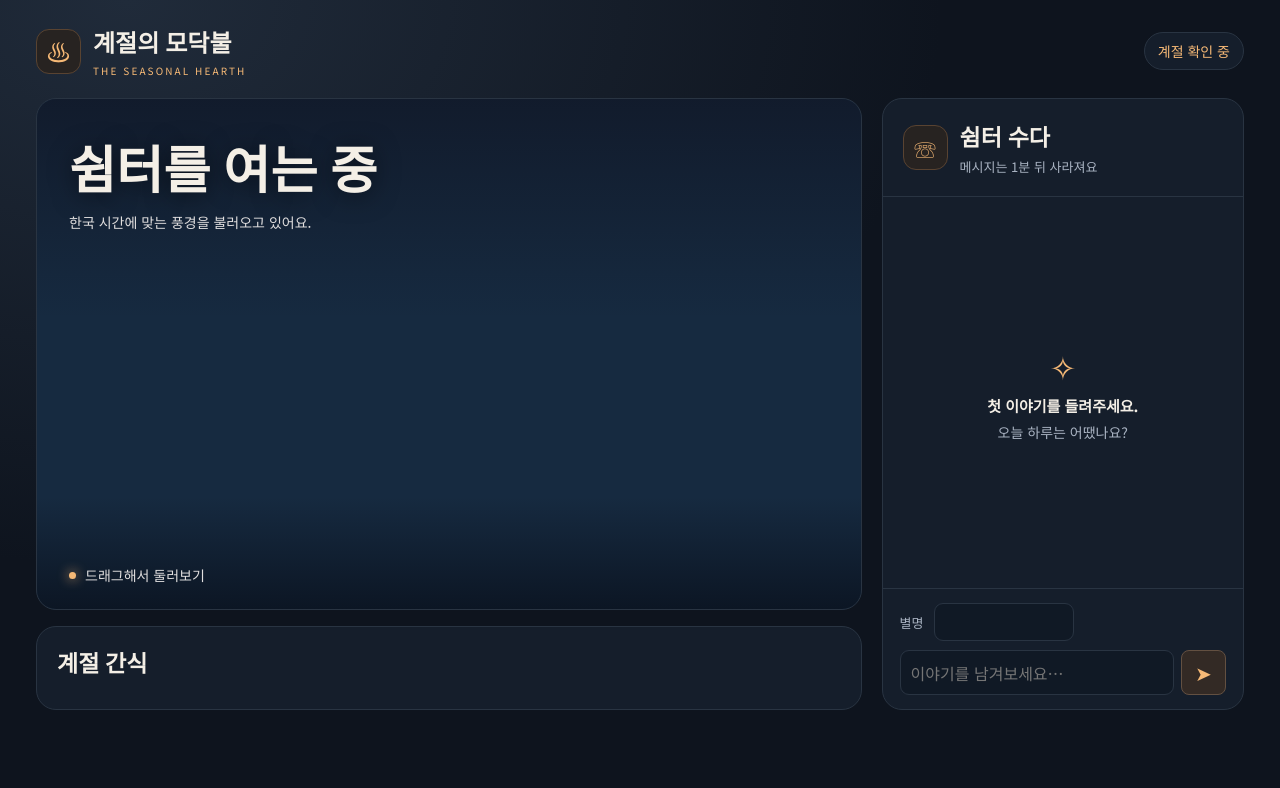
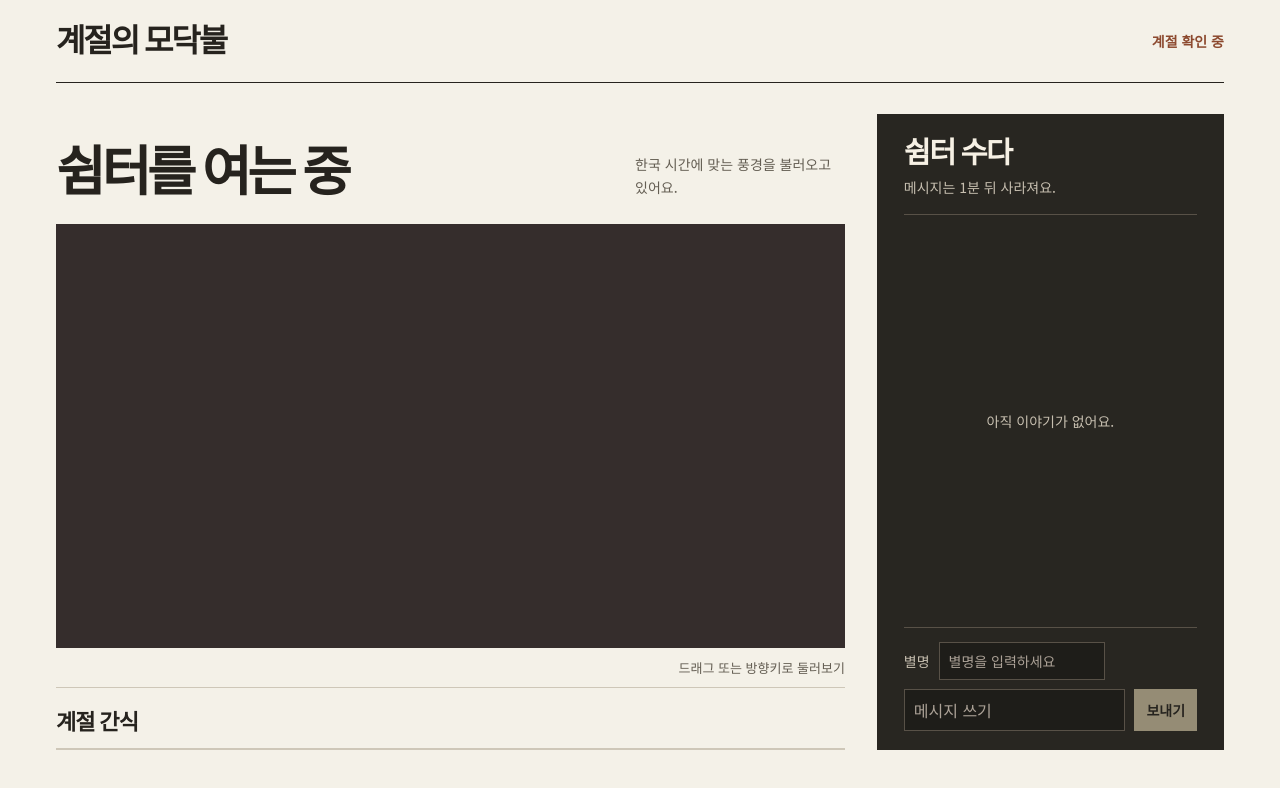
Before and after one commit to dippydro22/community, a website with bundled scripts: page public/index.html in a window 1280 px wide. Built offline with nearby package versions, Linux system fonts and the light colour scheme; a web font is replaced by a local one.

Commit message:
Redesign the seasonal hearth interface

```diff
--- a/admin.js
+++ b/admin.js
@@ -23,8 +23,8 @@ export async function handleAdmin(request, password = process.env.ADMIN_PASSWORD
   const html = (await readFile(new URL('./public/index.html', import.meta.url), 'utf8'))
     .replace('<body>', '<body data-preview="' + season + '">')
     .replace('<title>계절의 모닥불</title>', '<title>계절 미리보기 · 계절의 모닥불</title>')
-    .replace('<div class="calendar" id="calendar" aria-live="polite">계절 확인 중</div>',
-      '<div class="preview-tools"><a href="/">쉼터로 돌아가기</a><nav aria-label="미리 볼 계절">' + nav + '</nav></div>')
+    .replace(/<!-- header-tools:start -->[\s\S]*?<!-- header-tools:end -->/,
+      '<div class="preview-tools"><span class="preview-title">계절 미리보기</span><nav aria-label="미리 볼 계절">' + nav + '</nav></div>')
     .replace(/    <section class="chat"[\s\S]*?<\/section>/, '')
   return new Response(request.method === 'HEAD' ? null : html, { headers: {...headers, 'Content-Type':'text/html; charset=utf-8'} })
 }
--- a/public/app.js
+++ b/public/app.js
@@ -3,10 +3,10 @@ import { cookingState, cookAction } from './cooking.js'
 
 const $ = (selector) => document.querySelector(selector)
 const seasons = {
-  winter: ['❄', '겨울 쉼터', '눈 내리는 모닥불', '눈 덮인 숲에서 불을 쬐며 잠깐 쉬어가요.', '눈 덮인 소나무 숲', '모닥불 간식', '불에 올리고 알맞은 때에 꺼내보세요.', [['🍠', '군고구마', 60, 18], ['🍡', '마시멜로', 12, 5]]],
-  spring: ['✿', '봄 쉼터', '벚꽃 아래 소풍', '꽃잎이 내려앉는 자리에서 돗자리를 펴요.', '벚꽃이 핀 공원', '피크닉 간식', '돗자리에서 간식을 하나 골라보세요.', [['🍓', '딸기'], ['🍙', '주먹밥']]],
-  summer: ['☀', '여름 쉼터', '파도가 밀려오는 해변', '바닷바람을 맞으며 시원한 간식을 나눠요.', '햇살 가득한 모래사장', '해변 간식', '더위를 식혀 줄 간식을 골라보세요.', [['🍉', '수박'], ['🍧', '빙수']]],
-  autumn: ['❧', '가을 쉼터', '낙엽 쌓인 캠핑장', '단풍 사이로 해가 지면 캠핑 의자에 앉아요.', '단풍나무 숲속 캠핑장', '캠핑 간식', '불에 올리고 알맞은 때에 꺼내보세요.', [['🌰', '군밤', 24, 10], ['🌽', '구운 옥수수', 35, 12]]]
+  winter: ['겨울 쉼터', '눈 내리는 모닥불', '눈 덮인 숲에서 불을 쬐며 잠깐 쉬어가요.', '눈 덮인 소나무 숲', '모닥불 간식', '불에 올리고 알맞은 때에 꺼내보세요.', [['군고구마', 60, 18], ['마시멜로', 12, 5]]],
+  spring: ['봄 쉼터', '벚꽃 아래 소풍', '꽃잎이 내려앉는 자리에서 돗자리를 펴요.', '벚꽃이 핀 공원', '피크닉 간식', '돗자리에서 간식을 하나 골라보세요.', [['딸기'], ['주먹밥']]],
+  summer: ['여름 쉼터', '파도가 밀려오는 해변', '바닷바람을 맞으며 시원한 간식을 나눠요.', '햇살 가득한 모래사장', '해변 간식', '더위를 식혀 줄 간식을 골라보세요.', [['수박'], ['빙수']]],
+  autumn: ['가을 쉼터', '낙엽 쌓인 캠핑장', '단풍 사이로 해가 지면 캠핑 의자에 앉아요.', '단풍나무 숲속 캠핑장', '캠핑 간식', '불에 올리고 알맞은 때에 꺼내보세요.', [['군밤', 24, 10], ['구운 옥수수', 35, 12]]]
 }
 
 const cooking = new Map()
@@ -18,9 +18,9 @@ let foodCards = []
 function selectSeason(key) {
   season = key
   scene.setSeason(key)
-  const [icon, label, title, description, place, foodTitle, hint, foods] = seasons[key]
+  const [label, title, description, place, foodTitle, hint, foods] = seasons[key]
   document.documentElement.dataset.season = key
-  $('#season-label').textContent = icon + '　' + label
+  $('#season-label').textContent = label
   $('#scene-title').textContent = title
   $('#scene-description').textContent = description
   $('#season-label').hidden = false
@@ -36,21 +36,24 @@ function selectSeason(key) {
     $('#chat-status').textContent = ''
     $('#chat-form button').disabled = false
   }
-  $('#scene-place').textContent = place + ' · 드래그해서 둘러보기'
+  $('#scene-place').textContent = place
   $('#food-title').textContent = foodTitle
   $('#food-hint').textContent = hint
-  foodCards = foods.map(([emoji, name, duration, grace], index) => {
+  foodCards = foods.map(([name, duration, grace], index) => {
     const id = key + index
     const card = document.createElement('div')
     card.className = 'food'
-    card.innerHTML = '<span class="food-emoji" aria-hidden="true"></span><div><strong class="food-name"></strong><span class="food-state"></span></div><button type="button"></button>'
-    card.querySelector('.food-emoji').textContent = emoji
+    card.innerHTML = '<div><strong class="food-name"></strong><span class="food-state"></span><progress class="food-progress" max="1" hidden></progress></div><button type="button"></button>'
     card.querySelector('.food-name').textContent = name
     const state = card.querySelector('.food-state')
     const button = card.querySelector('button')
+    const meter = card.querySelector('progress')
+    meter.setAttribute('aria-label', name + ' 익은 정도')
     const update = () => {
       const { stage, elapsed, progress } = cookingState(cooking.get(id), duration, grace, performance.now())
       scene.setFood(index, { stage, progress })
+      meter.hidden = !['cooking','paused','ready'].includes(stage)
+      if (!meter.hidden) meter.value = progress
       let detail
       let action
       if (stage === 'cooking') {
@@ -100,12 +103,17 @@ function startChat() {
   try { nickname.value = localStorage.getItem('hearth-nickname') ?? '' } catch {}
   const list = $('#messages')
   const status = $('#chat-status')
+  const dateLabel = $('#calendar-date')
+  const dateFormat = new Intl.DateTimeFormat('ko-KR', {timeZone:'Asia/Seoul', month:'long', day:'numeric'})
+  const dateKey = new Intl.DateTimeFormat('sv-SE', {timeZone:'Asia/Seoul', year:'numeric', month:'2-digit', day:'2-digit'})
   let clockOffset = 0
   let newestServerTime = 0
   let latestRequest = 0
   function applySeason(state) {
     if (state.now < newestServerTime) return false
     newestServerTime = state.now
+    dateLabel.dateTime = dateKey.format(state.now)
+    dateLabel.textContent = dateFormat.format(state.now)
     if (state.season !== season && Object.hasOwn(seasons, state.season)) selectSeason(state.season)
     clockOffset = state.now - Date.now()
     clearTimeout(seasonTimer)
--- a/public/index.html
+++ b/public/index.html
@@ -3,7 +3,7 @@
 <head>
   <meta charset="utf-8">
   <meta name="viewport" content="width=device-width, initial-scale=1">
-  <meta name="theme-color" content="#101723">
+  <meta name="theme-color" content="#f4f1e8">
   <meta name="description" content="계절의 풍경 속에서 먹거리를 즐기고 이야기를 나누는 쉼터">
   <title>계절의 모닥불</title>
   <link rel="preconnect" href="https://fonts.googleapis.com">
@@ -13,33 +13,64 @@
   <script type="module" src="/app.js"></script>
 </head>
 <body>
+  <a class="skip" href="#chat-title">채팅으로 바로 가기</a>
   <header class="top">
-    <div class="brand"><span class="brand-icon" aria-hidden="true">♨</span><div><strong>계절의 모닥불</strong><small>THE SEASONAL HEARTH</small></div></div>
-    <div class="calendar" id="calendar" aria-live="polite">계절 확인 중</div>
+    <a class="brand" href="/">계절의 모닥불</a>
+    <!-- header-tools:start -->
+    <div class="calendar">
+      <span id="calendar">계절 확인 중</span>
+      <time id="calendar-date"></time>
+    </div>
+    <!-- header-tools:end -->
   </header>
   <main>
     <div class="left">
-      <section class="scene" aria-labelledby="scene-title">
-        <canvas tabindex="0" aria-label="3D 풍경. 드래그하거나 방향키로 둘러볼 수 있어요."></canvas><p class="scene-error" hidden>이 기기에서 3D 풍경을 표시할 수 없어요.</p>
-        <div class="scene-copy"><div id="season-label" hidden></div><h1 id="scene-title">쉼터를 여는 중</h1><p id="scene-description">한국 시간에 맞는 풍경을 불러오고 있어요.</p></div>
-        <div class="scene-foot"><span aria-hidden="true"></span><p id="scene-place">드래그해서 둘러보기</p></div>
+      <section class="place" aria-labelledby="scene-title">
+        <div class="place-heading">
+          <div>
+            <p id="season-label" hidden></p>
+            <h1 id="scene-title">쉼터를 여는 중</h1>
+          </div>
+          <p id="scene-description">한국 시간에 맞는 풍경을 불러오고 있어요.</p>
+        </div>
+        <figure>
+          <div class="scene">
+            <canvas tabindex="0" aria-label="3D 풍경" aria-describedby="scene-controls"></canvas>
+            <p class="scene-error" hidden>이 기기에서 3D 풍경을 표시할 수 없어요.</p>
+          </div>
+          <figcaption>
+            <span id="scene-place"></span>
+            <span id="scene-controls">드래그 또는 방향키로 둘러보기</span>
+          </figcaption>
+        </figure>
       </section>
       <section class="food-section" aria-labelledby="food-title">
-        <div class="food-heading"><h2 id="food-title">계절 간식</h2><p id="food-hint"></p></div>
+        <div class="food-heading">
+          <h2 id="food-title">계절 간식</h2>
+          <p id="food-hint"></p>
+        </div>
         <div id="foods"></div>
         <p id="food-feedback" class="sr-only" role="status"></p>
       </section>
     </div>
     <section class="chat" aria-labelledby="chat-title">
-      <div class="chat-head"><div class="chat-icon" aria-hidden="true">☏</div><div><h2 id="chat-title">쉼터 수다</h2><p>메시지는 1분 뒤 사라져요</p></div></div>
+      <header class="chat-head">
+        <h2 id="chat-title" tabindex="-1">쉼터 수다</h2>
+        <p>메시지는 1분 뒤 사라져요.</p>
+      </header>
       <div class="chat-content">
-        <div class="empty" id="empty"><span aria-hidden="true">✧</span><strong>첫 이야기를 들려주세요.</strong><p>오늘 하루는 어땠나요?</p></div>
+        <p class="empty" id="empty">아직 이야기가 없어요.</p>
         <ul id="messages" aria-label="채팅 메시지" aria-live="polite"></ul>
       </div>
       <form id="chat-form">
-        <label for="nickname">별명</label>
-        <input id="nickname" maxlength="20" autocomplete="nickname" required>
-        <div class="compose"><input id="message" aria-label="메시지" placeholder="이야기를 남겨보세요…" maxlength="300" required><button type="submit" aria-label="메시지 보내기" disabled>➤</button></div>
+        <div class="nickname-row">
+          <label for="nickname">별명</label>
+          <input id="nickname" maxlength="20" autocomplete="nickname" placeholder="별명을 입력하세요" required>
+        </div>
+        <div class="compose">
+          <input id="message" aria-label="메시지" placeholder="메시지 쓰기" maxlength="300" required>
+          <button type="submit" disabled>보내기</button>
+        </div>
         <p id="chat-status" role="status"></p>
       </form>
     </section>
--- a/public/style.css
+++ b/public/style.css
@@ -1,19 +1,217 @@
-:root{color-scheme:dark;--bg:#0e141e;--panel:#151e2b;--line:#293442;--text:#f4efe6;--muted:#aab4c3;--accent:#f6b976;font:16px "Noto Sans KR",sans-serif}
-[data-season=spring]{--accent:#f9aebf}[data-season=summer]{--accent:#82e1e1}[data-season=autumn]{--accent:#ffc482}
-*{box-sizing:border-box}body{margin:0;color:var(--text);background:radial-gradient(ellipse at 10% 0%,#202b3a,transparent 50%),var(--bg);min-height:100dvh}button,input{font:inherit}button{cursor:pointer}button:focus-visible,input:focus-visible{outline:2px solid var(--accent);outline-offset:3px}h1,h2,p{margin:0}
-.top,main{width:min(1480px,100% - 72px);margin:auto}.top{display:flex;justify-content:space-between;align-items:center;padding:24px 0 20px;gap:18px}.brand{display:flex;align-items:center;gap:12px}.brand-icon,.chat-icon{display:grid;place-items:center;width:45px;height:45px;border:1px solid #594331;border-radius:13px;color:var(--accent);background:#272321;font-size:25px}.brand strong{font:700 24px "Gowun Batang",serif;display:block}.brand small{display:block;color:var(--accent);font-size:10px;letter-spacing:.21em;margin-top:4px}
-main{display:grid;grid-template-columns:minmax(0,1fr) minmax(305px,30%);gap:20px;padding-bottom:30px}.left{display:grid;gap:16px;min-width:0}.scene,.food-section,.chat{border:1px solid var(--line);border-radius:20px;overflow:hidden;background:var(--panel)}.scene{height:clamp(440px,64vh,700px);position:relative;isolation:isolate;background:#162a40}.scene canvas,.scene:after{position:absolute;inset:0;width:100%;height:100%}.scene canvas{z-index:-2;cursor:grab;touch-action:none}.scene canvas:active{cursor:grabbing}.scene canvas:focus-visible{outline:2px solid var(--accent);outline-offset:-5px}.scene:after{content:"";pointer-events:none;z-index:-1;background:linear-gradient(180deg,#101625bd,transparent 43%,transparent 78%,#080e19b8)}.scene-copy,.scene-foot{pointer-events:none}.scene-error{position:absolute;inset:55% 20px auto;text-align:center}
-.scene-copy{padding:30px 32px}.scene-copy div:not([hidden]){display:inline-block;border:1px solid #ffffff35;border-radius:40px;padding:5px 12px;background:#09132398;color:#ffdfbe;font-size:13px}.scene h1{font:700 clamp(34px,4vw,63px)/1.23 "Gowun Batang",serif;margin:12px 0 8px;text-shadow:0 3px 25px #0008}.scene-copy p,.scene-foot{color:#e1dfdf;font-size:14px}.scene-foot{position:absolute;left:32px;bottom:24px;display:flex;align-items:center;gap:9px}.scene-foot span{width:7px;height:7px;background:var(--accent);border-radius:100%;box-shadow:0 0 12px var(--accent)}
-.food-section{padding:18px 20px}.food-heading{display:flex;align-items:baseline;gap:12px;margin-bottom:12px}.food-heading h2,.chat h2{font:700 23px "Gowun Batang",serif}.food-heading p,.chat-head p{font-size:13px;color:var(--muted)}#foods{display:grid;grid-template-columns:1fr 1fr;gap:10px}.food{display:grid;grid-template-columns:auto minmax(0,1fr) auto;align-items:center;gap:10px;background:#1c2735;border:1px solid #2e3b4b;padding:10px;border-radius:12px}.food-emoji{font-size:24px;background:#292827;padding:6px;border-radius:8px}.food-name{display:block;font-size:15px}.food-state{display:block;font-size:13px;color:var(--muted);margin-top:2px}.food button,.compose button{border:1px solid #635041;background:#332a25;color:var(--accent);border-radius:8px;padding:7px 9px;font-size:13px}.food button:hover,.compose button:hover{background:#504032}
-.chat{display:flex;flex-direction:column;min-height:0;max-height:calc(clamp(440px,64vh,700px) + 154px)}.chat-head{display:flex;align-items:center;gap:12px;padding:20px;border-bottom:1px solid var(--line)}.chat-head p{margin-top:4px}.chat-icon{font-size:22px}.chat-content{position:relative;flex:1;min-height:230px;display:flex;flex-direction:column;overflow:hidden}.empty{position:absolute;inset:0;display:flex;flex-direction:column;justify-content:center;align-items:center;text-align:center;gap:6px;color:var(--muted)}.empty[hidden]{display:none}.empty span{color:var(--accent);font-size:32px}.empty strong{color:var(--text);font-size:15px}.empty p{font-size:14px}#messages{list-style:none;margin:0;padding:18px;overflow:auto;flex:1}.message{margin:0 0 14px;transition:opacity 1s linear}.message.fading{opacity:0}.message b{font-size:13px;color:var(--accent)}.message p{margin-top:4px;background:#202c3a;border-radius:0 11px 11px;padding:8px 11px;white-space:pre-wrap;overflow-wrap:anywhere}
-form{padding:14px 17px;border-top:1px solid var(--line)}form label{font-size:13px;color:var(--muted);margin-right:6px}input{background:#101925;border:1px solid var(--line);border-radius:9px;color:var(--text);padding:8px 10px;min-width:0}#nickname{font-size:14px;width:140px}.compose{display:flex;gap:7px;margin-top:9px}.compose input{flex:1}.compose button{font-size:20px;width:45px}#chat-status:not(:empty){margin-top:7px;color:#ffceaa;font-size:13px}.sr-only{position:absolute;width:1px;height:1px;overflow:hidden;clip-path:inset(50%)}
-@media(max-width:1000px){.top,main{width:calc(100% - 32px)}main{gap:12px}.food-heading{display:block}.food{grid-template-columns:auto 1fr}.food button{grid-column:1/-1}}
-@media(max-width:720px){.top{flex-wrap:wrap;padding:15px 0}main{grid-template-columns:1fr}.scene{height:clamp(320px,58vh,480px)}.scene-copy{padding:23px 20px}.scene-foot{left:20px}.chat{height:490px;max-height:none}.food-section{padding:15px}.food-heading p{margin-top:4px}}
-@media(prefers-reduced-motion:reduce){*,*::before,*::after{transition:none!important}}
-.calendar{border:1px solid var(--line);border-radius:30px;background:#151e2b;padding:8px 13px;color:var(--accent);font-size:14px;white-space:nowrap}
-body[data-preview] main{grid-template-columns:minmax(0,1fr)}
-.preview-tools{display:flex;align-items:center;flex-wrap:wrap;gap:12px}
-.preview-tools a{color:var(--muted);font-size:14px;text-underline-offset:3px}
-.preview-tools nav{display:flex;gap:5px;padding:4px;border:1px solid var(--line);border-radius:12px;background:var(--panel)}
-.preview-tools button{border:1px solid transparent;border-radius:8px;padding:6px 11px;background:none;color:var(--muted);font-size:14px}
-.preview-tools button[aria-pressed=true],.preview-tools button:hover{border-color:#635041;background:#332a25;color:var(--accent)}
+:root {
+  color-scheme: light;
+  --paper: #f4f1e8;
+  --ink: #26231e;
+  --muted: #645e53;
+  --rule: #cec7b8;
+  --accent: #8c492e;
+  --scene: #352d2c;
+  --chat-bg: #282621;
+  --chat-ink: #f6f0e4;
+  --chat-muted: #c7bfb0;
+  --chat-rule: #585147;
+  --chat-button: #ded0ad;
+  --serif: "Gowun Batang", "Batang", serif;
+  --sans: "Noto Sans KR", system-ui, sans-serif;
+  font-family: var(--sans);
+}
+
+[data-season="spring"] { --accent: #8b3e56; --scene: #5a5546; --chat-button: #e6c0c5; }
+[data-season="summer"] { --accent: #1e625c; --scene: #375c65; --chat-button: #b9d8c9; }
+[data-season="autumn"] { --accent: #8c492e; --scene: #46333b; --chat-button: #e1c396; }
+[data-season="winter"] { --accent: #365375; --scene: #25354f; --chat-button: #c4d1e0; }
+
+*, *::before, *::after { box-sizing: border-box; }
+body { margin: 0; color: var(--ink); background: var(--paper); }
+h1, h2, p, figure { margin: 0; }
+button, input { font: inherit; }
+button { cursor: pointer; }
+button:disabled { cursor: default; }
+[hidden] { display: none !important; }
+:focus-visible { outline: 2px solid var(--accent); outline-offset: 4px; }
+
+.skip, .sr-only { position: absolute; width: 1px; height: 1px; overflow: hidden; clip-path: inset(50%); }
+.skip:focus { width: auto; height: auto; clip-path: none; padding: 10px; z-index: 2; background: var(--paper); }
+
+.top, main { width: min(1392px, calc(100% - 112px)); margin-inline: auto; }
+.top {
+  min-height: 83px;
+  display: flex;
+  align-items: center;
+  justify-content: space-between;
+  gap: 16px;
+  border-bottom: 1px solid var(--ink);
+}
+.brand {
+  color: var(--ink);
+  text-decoration: none;
+  font: 700 clamp(1.42rem, 2.5vw, 2rem)/1 var(--serif);
+  letter-spacing: -.065em;
+}
+.calendar { display: flex; align-items: baseline; gap: 13px; text-align: right; font-size: .875rem; }
+#calendar { color: var(--accent); font-weight: 700; }
+#calendar-date { color: var(--muted); font-variant-numeric: tabular-nums; }
+#calendar-date:empty { display: none; }
+
+main {
+  display: grid;
+  grid-template-columns: minmax(0, 1fr) minmax(290px, .44fr);
+  gap: clamp(18px, 2.5vw, 36px);
+  padding-block: 31px 45px;
+  align-items: stretch;
+}
+.left { min-width: 0; }
+.place-heading {
+  min-height: 110px;
+  padding-block: 3px 22px;
+  display: flex;
+  align-items: end;
+  justify-content: space-between;
+  flex-wrap: wrap;
+  gap: 8px 16px;
+}
+#season-label { color: var(--accent); font-size: .875rem; font-weight: 700; margin-bottom: 7px; }
+#scene-title { font: 700 clamp(2.35rem, 4.2vw, 4.45rem)/1.08 var(--serif); letter-spacing: -.075em; }
+#scene-description { max-width: 27ch; padding-block: 3px; color: var(--muted); font-size: .875rem; line-height: 1.65; }
+.scene { position: relative; height: clamp(365px, 53vh, 600px); overflow: hidden; background: var(--scene); }
+.scene canvas { display: block; width: 100%; height: 100%; cursor: grab; touch-action: pan-y; }
+.scene canvas:active { cursor: grabbing; }
+.scene canvas:focus-visible { outline-color: #fff2d8; outline-offset: -5px; }
+.scene-error { position: absolute; inset: 50% 12px auto; color: white; text-align: center; }
+figcaption {
+  display: flex;
+  justify-content: space-between;
+  gap: 12px;
+  padding-block: 10px;
+  font-size: .8125rem;
+  color: var(--muted);
+  border-bottom: 1px solid var(--rule);
+}
+figcaption span:last-child { text-align: right; }
+
+.food-section { margin-top: 21px; }
+.food-heading { display: flex; align-items: baseline; flex-wrap: wrap; gap: 4px 15px; padding-bottom: 12px; }
+.food-heading h2 { font: 700 1.375rem/1.23 var(--serif); letter-spacing: -.04em; }
+.food-heading p { font-size: .875rem; color: var(--muted); }
+#foods { display: grid; grid-template-columns: 1fr 1fr; border-block: 1px solid var(--rule); }
+.food {
+  display: grid;
+  grid-template-columns: minmax(0, 1fr) auto;
+  align-items: center;
+  padding: 12px 13px 13px 0;
+  gap: 12px;
+}
+.food + .food { border-left: 1px solid var(--rule); padding-inline: 13px 0; }
+.food-name, .food-state { display: block; }
+.food-name { font-size: .9375rem; font-weight: 700; }
+.food-state { color: var(--muted); font-size: .8125rem; margin-top: 4px; font-variant-numeric: tabular-nums; }
+.food button {
+  min-height: 36px;
+  padding: 4px 10px;
+  border: 1px solid var(--accent);
+  background: transparent;
+  color: var(--accent);
+  font-size: .875rem;
+  font-weight: 600;
+}
+.food button:hover { background: var(--accent); color: white; }
+.food-progress { display: block; width: min(100%, 7rem); height: 3px; margin-top: 7px; appearance: none; border: 0; background: var(--rule); color: var(--accent); }
+.food-progress::-webkit-progress-bar { background: var(--rule); }
+.food-progress::-webkit-progress-value { background: var(--accent); }
+.food-progress::-moz-progress-bar { background: var(--accent); }
+
+.chat {
+  display: flex;
+  flex-direction: column;
+  min-height: 540px;
+  min-width: 0;
+  background: var(--chat-bg);
+  color: var(--chat-ink);
+  padding-inline: clamp(16px, 2.1vw, 28px);
+  color-scheme: dark;
+}
+.chat :focus-visible { outline-color: var(--chat-button); }
+.chat-head { padding-block: 22px 17px; border-bottom: 1px solid var(--chat-rule); }
+.chat-head h2 { font: 700 clamp(1.44rem, 2.3vw, 2rem)/1.2 var(--serif); letter-spacing: -.055em; }
+.chat-head p { color: var(--chat-muted); font-size: .875rem; margin-top: 6px; }
+.chat-content { flex: 1 1 0; min-height: 200px; position: relative; }
+.empty { position: absolute; inset: 0; display: grid; place-items: center; padding: 10px; color: var(--chat-muted); font-size: .875rem; pointer-events: none; }
+#messages {
+  position: absolute;
+  inset: 0;
+  margin: 0;
+  padding: 9px 0;
+  list-style: none;
+  overflow: auto;
+  scrollbar-color: #8d8171 var(--chat-bg);
+}
+.message { padding: 10px 2px; transition: opacity 1s linear; }
+.message + .message { border-top: 1px solid var(--chat-rule); }
+.message.fading { opacity: 0; }
+.message b { display: block; color: var(--chat-button); font-size: .8125rem; overflow-wrap: anywhere; }
+.message p { margin-top: 3px; font-size: .9375rem; line-height: 1.5; white-space: pre-wrap; overflow-wrap: anywhere; }
+#chat-form { border-top: 1px solid var(--chat-rule); padding-block: 14px 19px; }
+.nickname-row, .compose { display: flex; align-items: center; gap: 9px; }
+.nickname-row { margin-bottom: 9px; }
+.nickname-row label { flex: none; color: var(--chat-muted); font-size: .875rem; }
+#chat-form input {
+  min-width: 0;
+  width: 100%;
+  padding: 8px 9px;
+  border: 1px solid var(--chat-rule);
+  border-radius: 0;
+  color: var(--chat-ink);
+  background: #1e1d19;
+}
+#chat-form input::placeholder { color: #aca297; }
+#nickname { max-width: 166px; font-size: .875rem; }
+.compose button {
+  align-self: stretch;
+  white-space: nowrap;
+  padding-inline: 12px;
+  border: none;
+  background: var(--chat-button);
+  color: #26231e;
+  font-size: .875rem;
+  font-weight: 700;
+}
+.compose button:hover:not(:disabled) { background: #fff1d8; }
+.compose button:disabled { opacity: .6; }
+#chat-status:not(:empty) { margin-top: 8px; color: var(--chat-button); font-size: .875rem; }
+
+body[data-preview] main { grid-template-columns: minmax(0, 1fr); }
+body[data-preview] .skip { display: none; }
+body[data-preview] .scene { height: clamp(365px, 58vh, 680px); }
+.preview-tools, .preview-tools nav { display: flex; align-items: center; flex-wrap: wrap; }
+.preview-tools { gap: 8px 20px; }
+.preview-title { color: var(--muted); font-size: .875rem; }
+.preview-tools button {
+  border: 0;
+  border-bottom: 2px solid var(--rule);
+  padding: 7px 12px;
+  background: transparent;
+  color: var(--muted);
+}
+.preview-tools button[aria-pressed="true"], .preview-tools button:hover { color: var(--accent); border-bottom-color: var(--accent); }
+
+@media (max-width: 1060px) {
+  .top, main { width: calc(100% - 56px); }
+  .place-heading { align-items: start; flex-direction: column; }
+  #scene-description { max-width: none; }
+}
+@media (max-width: 760px) {
+  .top, main { width: calc(100% - 32px); }
+  .top { min-height: 64px; padding-block: 10px; }
+  main { grid-template-columns: 1fr; gap: 25px; padding-block: 21px 28px; }
+  .place-heading { min-height: auto; padding-bottom: 14px; }
+  .scene, body[data-preview] .scene { height: clamp(265px, 46vh, 430px); }
+  .chat { min-height: 440px; }
+  .preview-title { display: none; }
+  .preview-tools button { padding-inline: 8px; }
+}
+@media (max-width: 390px) {
+  #foods { grid-template-columns: 1fr; }
+  .food + .food { border-left: 0; border-top: 1px solid var(--rule); padding-inline: 0 13px; }
+  .calendar { gap: 6px; }
+}
+@media (prefers-reduced-motion: reduce) { .message { transition: none; } }
```
